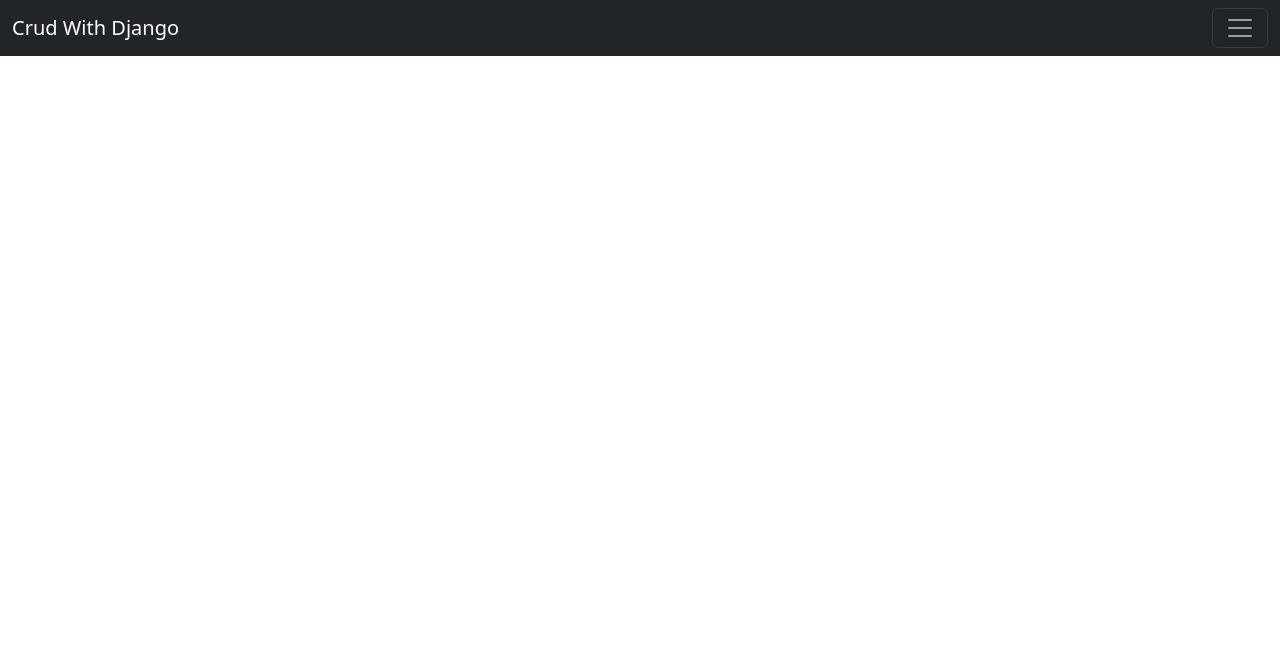
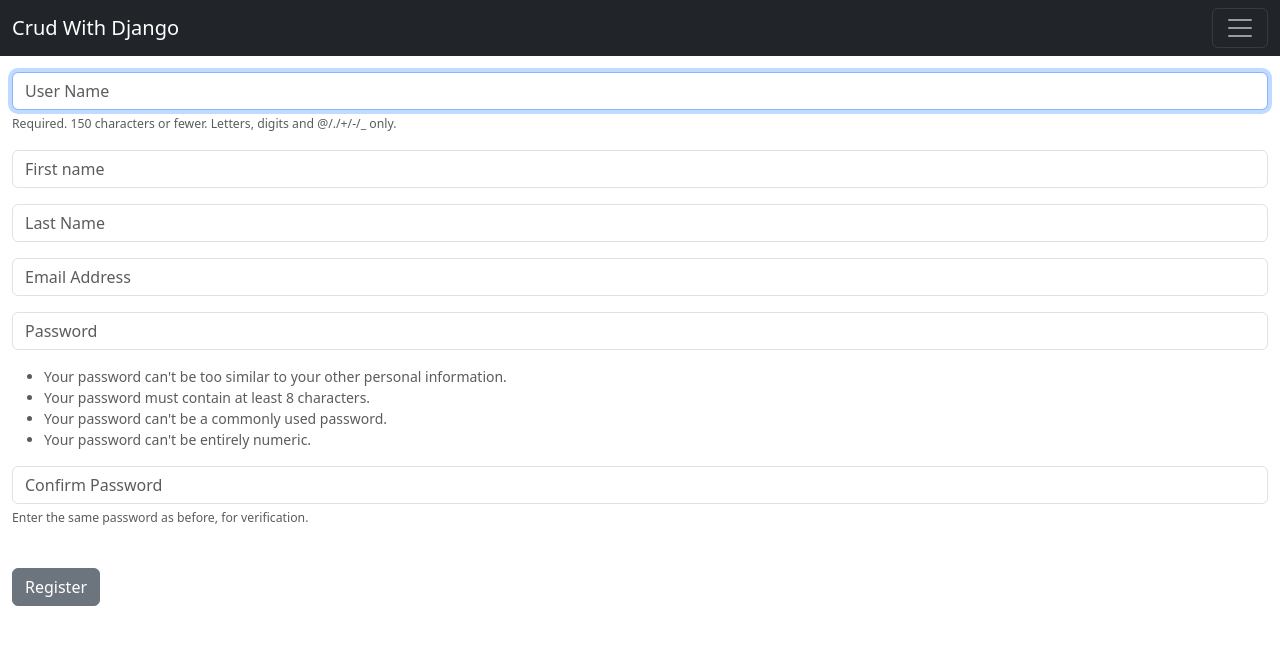
Before and after one commit to lucachak/Crud_Django, a Django app: page /register/ in a window 1280 px wide. Shown: the top 645 px of the page. Run offline with Django 5.2, Linux system fonts and the light colour scheme.

Commit message:
new file:   CRUD_App/__pycache__/forms.cpython-312.pyc 	modified:   CRUD_App/__pycache__/models.cpython-312.pyc 	modified:   CRUD_App/__pycache__/views.cpython-312.pyc 	modified:   CRUD_App/forms.py 	modified:   CRUD_App/models.py 	modified:   CRUD_App/templates/register.html 	modified:   CRUD_App/views.py

```diff
--- a/CRUD_App/forms.py
+++ b/CRUD_App/forms.py
@@ -11,20 +11,18 @@ class SignUpForm(UserCreationForm):
         model = User
         fields = ('username','first_name', 'last_name', 'email','password1','password2')
 
-	def __init__(self, *args, **kwargs):
-		super(SignUpForm, self).__init__(*args, **kwargs)
+    def __init__(self, *args, **kwargs):
+        super(SignUpForm, self).__init__(*args, **kwargs)
 
-		self.fields['username'].widget.attrs['class'] = 'form-control'
-		self.fields['username'].widget.attrs['placeholder'] = 'User Name'
-		self.fields['username'].label = ''
-		self.fields['username'].help_text = '<span class="form-text text-muted"><small>Required. 150 characters or fewer. Letters, digits and @/./+/-/_ only.</small></span>'
-
-		self.fields['password1'].widget.attrs['class'] = 'form-control'
-		self.fields['password1'].widget.attrs['placeholder'] = 'Password'
-		self.fields['password1'].label = ''
-		self.fields['password1'].help_text = '<ul class="form-text text-muted small"><li>Your password can\'t be too similar to your other personal information.</li><li>Your password must contain at least 8 characters.</li><li>Your password can\'t be a commonly used password.</li><li>Your password can\'t be entirely numeric.</li></ul>'
-
-		self.fields['password2'].widget.attrs['class'] = 'form-control'
-		self.fields['password2'].widget.attrs['placeholder'] = 'Confirm Password'
-		self.fields['password2'].label = ''
-		self.fields['password2'].help_text = '<span class="form-text text-muted"><small>Enter the same password as before, for verification.</small></span>'
+        self.fields['username'].widget.attrs['class'] = 'form-control'
+        self.fields['username'].widget.attrs['placeholder'] = 'User Name'
+        self.fields['username'].label = ''
+        self.fields['username'].help_text = '<span class="form-text text-muted"><small>Required. 150 characters or fewer. Letters, digits and @/./+/-/_ only.</small></span'
+        self.fields['password1'].widget.attrs['class'] = 'form-control'
+        self.fields['password1'].widget.attrs['placeholder'] = 'Password'
+        self.fields['password1'].label = ''
+        self.fields['password1'].help_text = '<ul class="form-text text-muted small"><li>Your password can\'t be too similar to your other personal information.</li><li>Your password must contain at least 8 characters.</li><li>Your password can\'t be a commonly used password.</li><li>Your password can\'t be entirely numeric.</li></ul>'
+        self.fields['password2'].widget.attrs['class'] = 'form-control'
+        self.fields['password2'].widget.attrs['placeholder'] = 'Confirm Password'
+        self.fields['password2'].label = ''
+        self.fields['password2'].help_text ='<span class="form-text text-muted"><small>Enter the same password as before, for verification.</small></span>'
--- a/CRUD_App/templates/register.html
+++ b/CRUD_App/templates/register.html
@@ -3,5 +3,24 @@
 {% block title %} <title>Register</title> {% endblock %}
 {% block content %}
 
+<div class="col-md-6 offset-md-3"></div>
+    <form method="POST" action="">
+        {% csrf_token %}
+        {% if form.errors %}
+            <div class="alert alert-warning alert-dismissible fadeshow" role="alert">
+                {% for fields in form %}
+                    {% if fields.errors %}
+                        {{ fields.errors }}
+                    {% endif %}
+                {% endfor %}
+                <button type="button" class="btn-close" data-bs-dismiss="alert" aria-label="Close"></button>
+            </div>
+        {% endif %}
 
+        {{ form.as_p}}
+        <br>
+        <button type="submit" class="btn btn-secondary">
+            Register
+        </button>
+    </form>
 {% endblock %}
--- a/CRUD_App/views.py
+++ b/CRUD_App/views.py
@@ -1,6 +1,8 @@
 from django.shortcuts import render, redirect
 from django.contrib.auth import authenticate, login, logout
 from django.contrib import messages
+from .forms import SignUpForm
+
 
 def home(request):
 
@@ -23,7 +25,22 @@ def home(request):
 
 
 def register_user(request):
-    return render(request, "register.html")
+    if request.method == 'POST':
+        form = SignUpForm(request.POST)
+        if form.is_valid():
+            form.save()
+
+            username = form.cleaned_data['username']
+            password = form.cleaned_data['password1']
+            user = authenticate( username=username, password = password)
+            login(request,user)
+            messages.success(request, "You have Successfuly registered. Welcome!")
+            return redirect('home')
+    else:
+        form = SignUpForm()
+        return render(request,"register.html", {'form':form})
+    return render(request,"register.html", {'form':form})
+
 
 def login_user(request):
     pass
```
Also changed, not shown: CRUD_App/models.py (+14 -0 lines).
